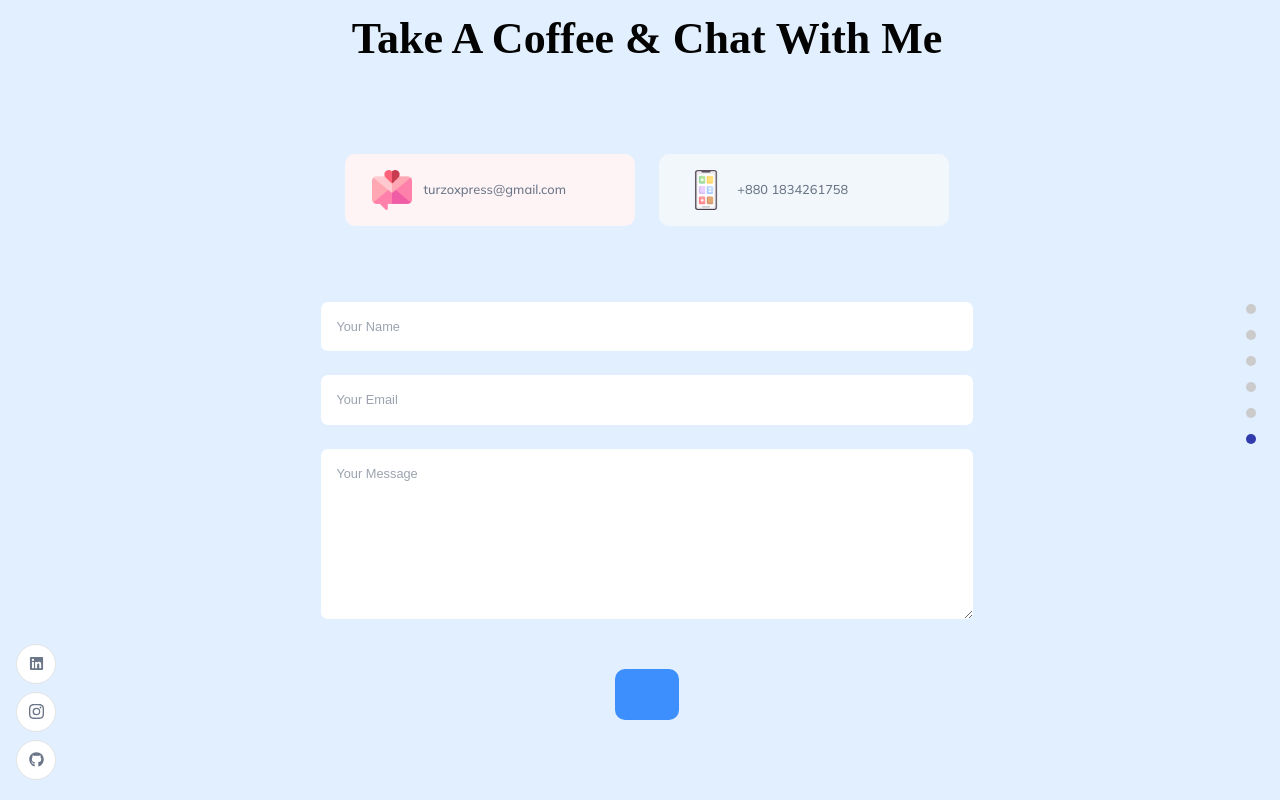
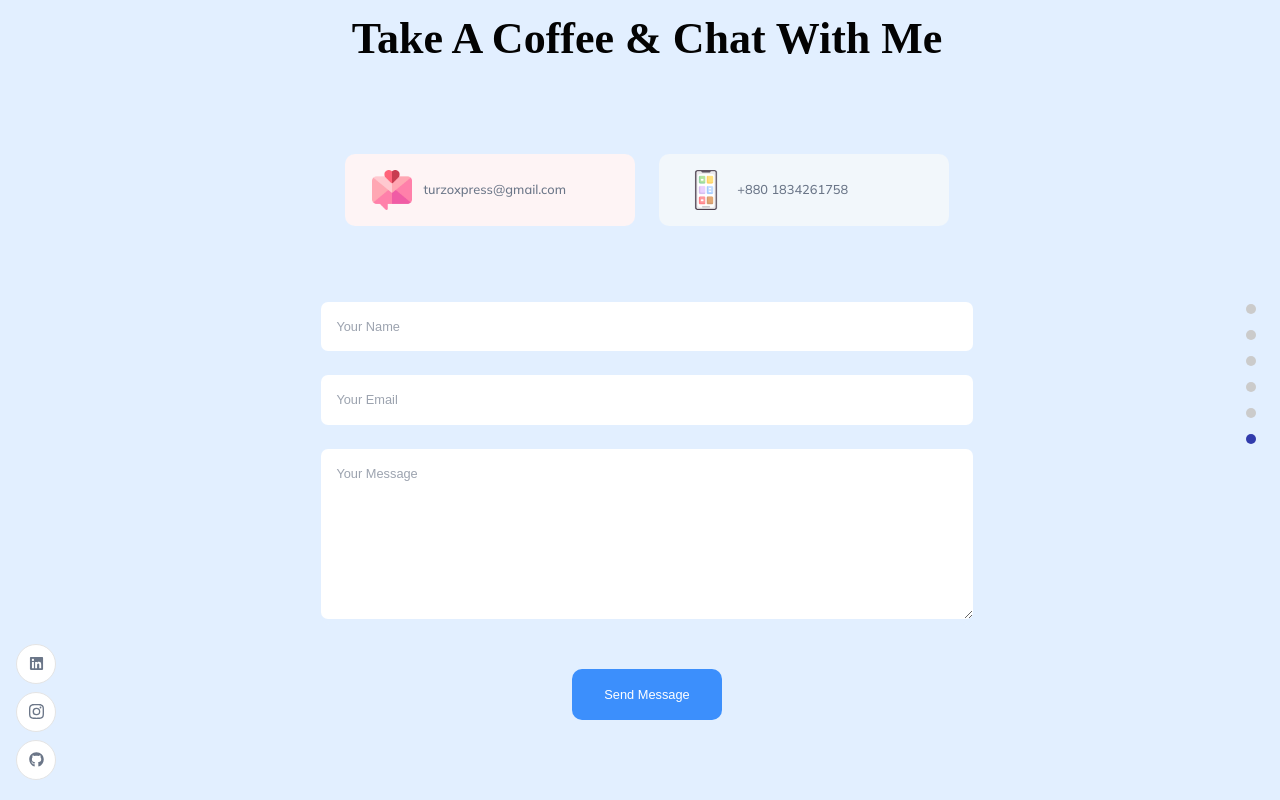
Before and after one commit to Turzoxpress/resume, a React (Create React App) app: page / in a window 1280 px wide. Shown: the part 6080-6880 px from the top of the page. Built offline with nearby package versions, Linux system fonts and the light colour scheme; a web font is replaced by a local one.

Commit message:
small bug fixed

```diff
--- a/src/container/Footer/Footer.jsx
+++ b/src/container/Footer/Footer.jsx
@@ -129,6 +129,7 @@ const Footer = () => {
             type="button"
             onClick={showEmailFeature}
             // value={!loading ? "Send Message" : "Sending..."}
+            value="Send Message"
             className="p-text button"
           />
         </form>
```
